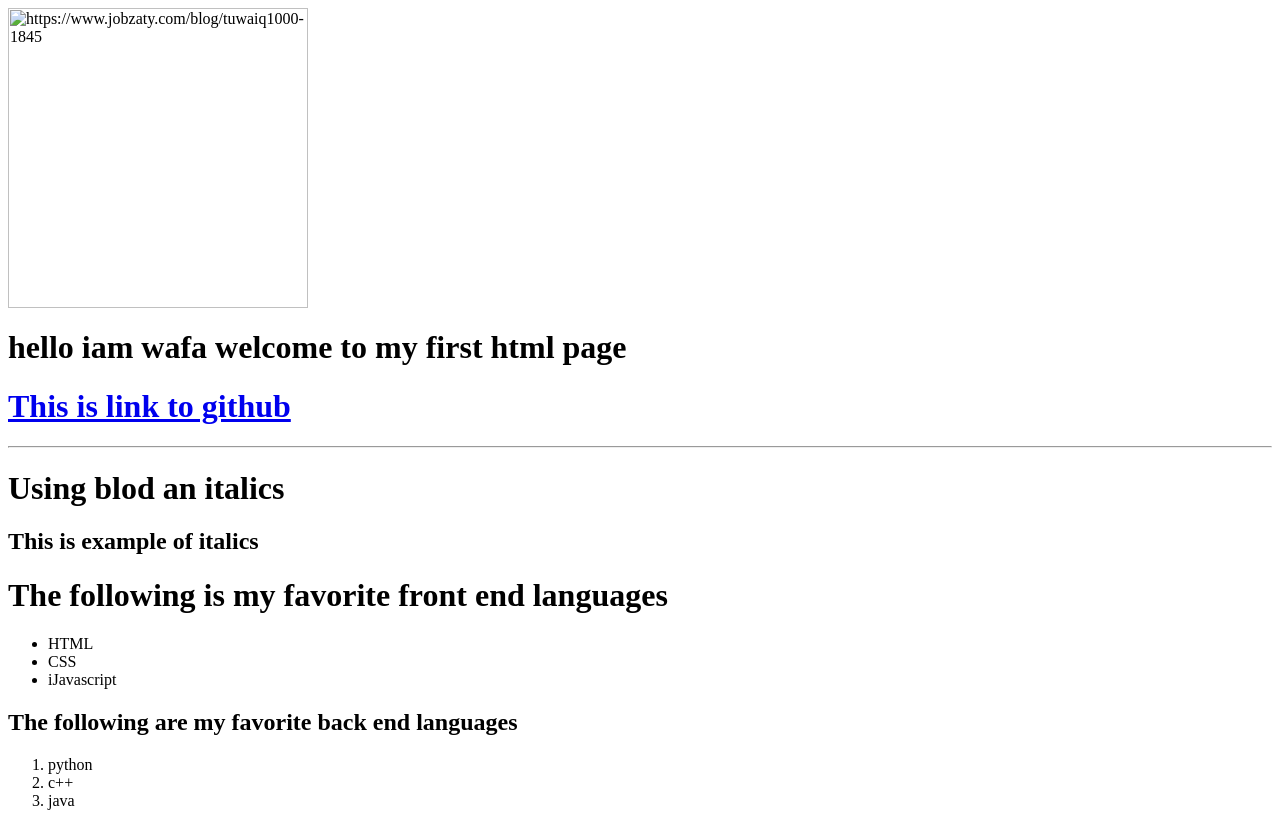
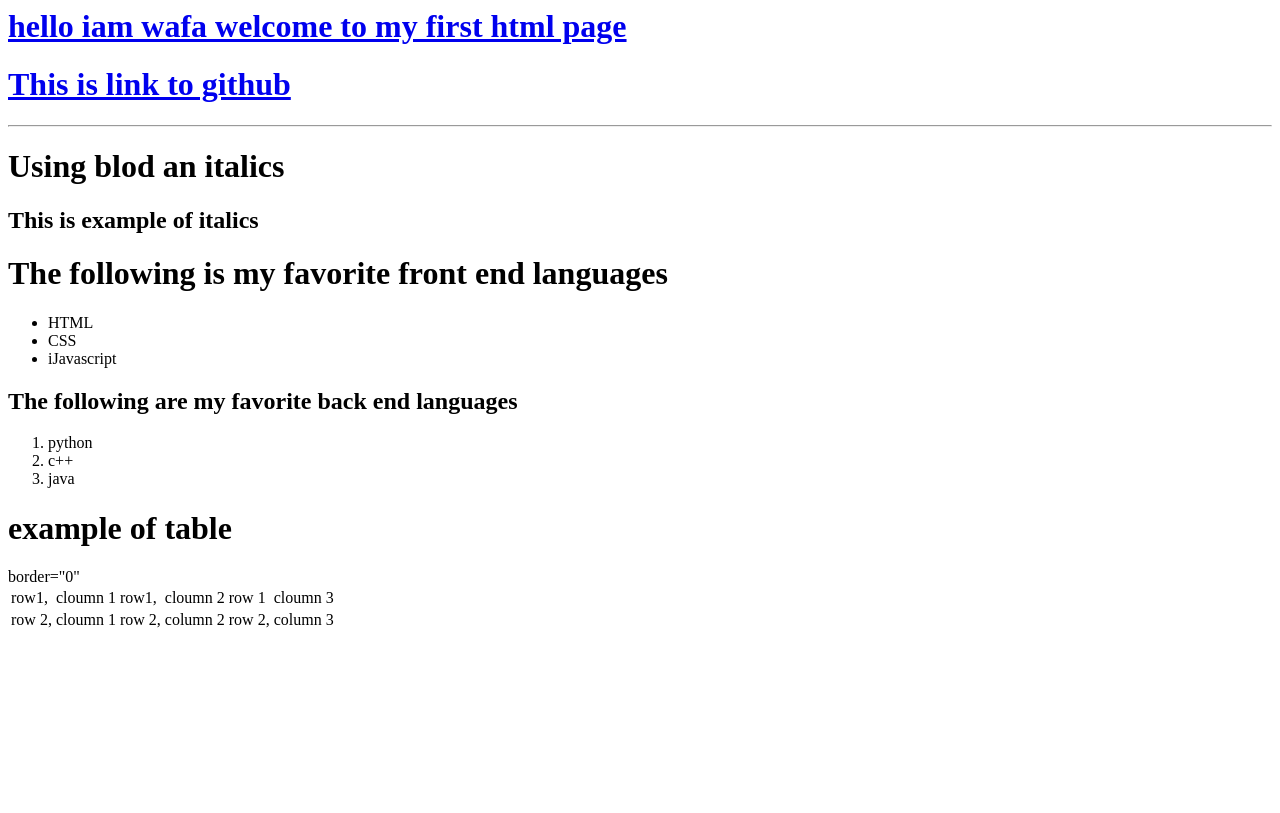
Before and after one commit to Tuwaiq-SE-Jouf/week01_day02_HTML, a plain HTML site: page first.html in a window 1280 px wide. Shown: the top 813 px of the page. Drawn offline with Linux system fonts and the light colour scheme.

Commit message:
change image link

```diff
--- a/first.html
+++ b/first.html
@@ -1,7 +1,7 @@
 <html>
 <head>
-    <img src="tawiq1000"
-    alt="https://www.jobzaty.com/blog/tuwaiq1000-1845" width="300" lang="300">
+    <a href="img.png"
+     width="300" lang="300">
 
         <title>first.html</title>
     </head><body>
```
Also changed, not shown: img.png (added), tuwaiq1000.svg (deleted), wafa1000.html (added).
